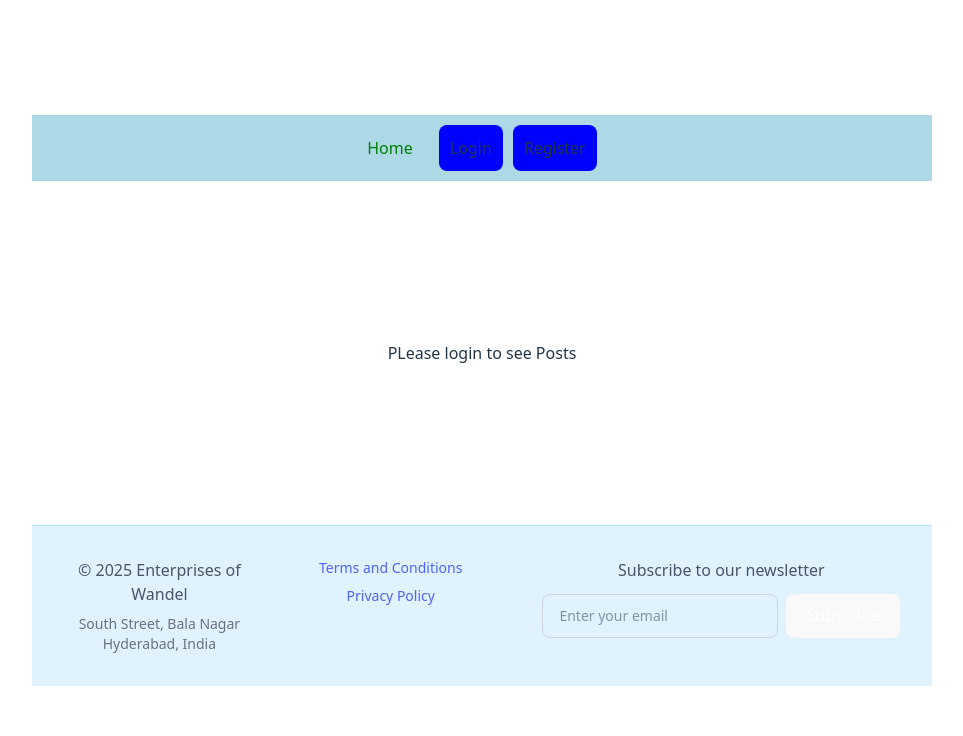
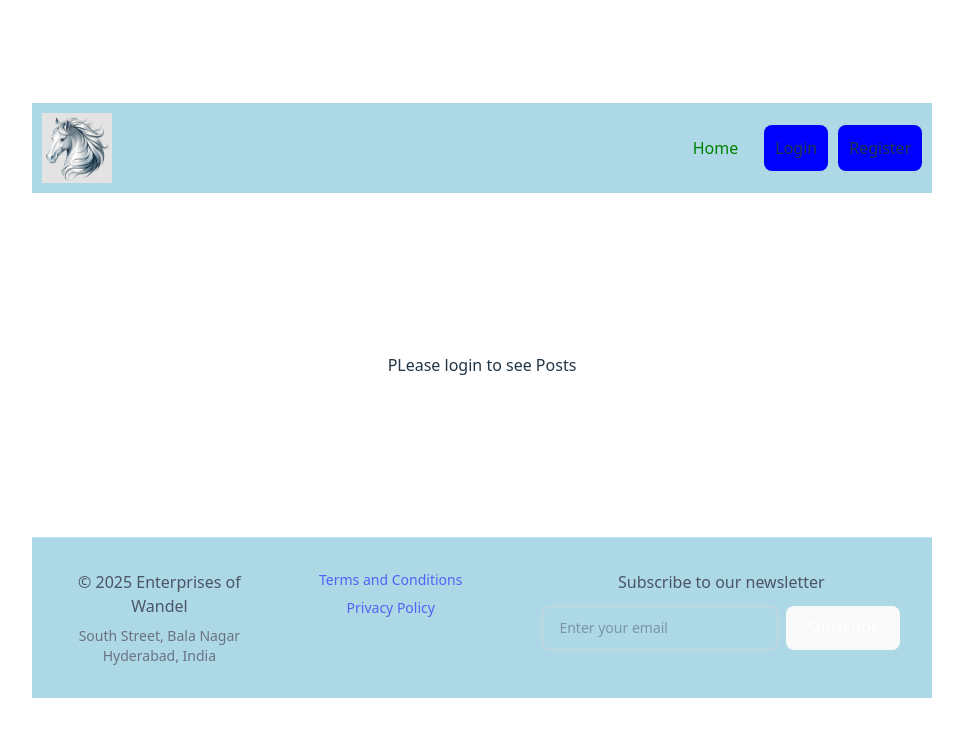
Before and after one commit to riversmountains007/blog-writer, a React (Vite) app: page / in a window 1280 px wide. Shown: the top 736 px of the page, without its empty margins (158-1121 px from the left). Built offline with nearby package versions, Linux system fonts and the light colour scheme; no server answers.

Commit message:
logo updated

```diff
--- a/src/components/Footer.jsx
+++ b/src/components/Footer.jsx
@@ -3,7 +3,7 @@ import { Link } from "react-router-dom";
 
 function Footer() {
   return (
-    <footer className="mt-40 w-full bg-sky-100 py-8 px-4 md:px-8 border-t border-sky-200">
+    <footer className="mt-40 w-full bg-[#ADD8E6] py-8 px-4 md:px-8 border-t border-sky-200">
   <div className="max-w-6xl mx-auto flex flex-col md:flex-row gap-8 md:gap-12">
     {/* Brand Info */}
     <div className="space-y-2 flex-1">
@@ -39,7 +39,7 @@ function Footer() {
         <input
           type="email"
           placeholder="Enter your email"
-          className="flex-1 rounded-lg border border-gray-300 px-4 py-2 text-sm focus:outline-none focus:ring-2 focus:ring-sky-500"
+          className="flex-1 rounded-lg border border-gray-300 px-4 py-2 text-sm focus:outline-none focus:ring-2 focus:ring-sky-500 text-gray-600"
         />
         <button className="bg-sky-600 hover:bg-sky-700 text-white px-4 py-2 rounded-lg text-sm transition-colors">
           Subscribe
--- a/src/components/Header.jsx
+++ b/src/components/Header.jsx
@@ -3,6 +3,7 @@ import { NavLink, useNavigate } from "react-router-dom";
 import { useSelector, useDispatch } from 'react-redux';
 import { logout } from '../RTK-Store/authSlice';
 import authService from "../appwrite/auth";
+import logo from "../../public/blog-writer-logo.jpg";
 
 function CustomNavlink({ to, end = false, children }) {
   return (
@@ -36,8 +37,16 @@ function Header() {
         padding: "10px",
         backgroundColor: "lightblue",
         marginBottom: "10rem",
+        display: "flex",
+        justifyContent: "space-between",
+        alignItems: "center",
       }}
     >
+      <span className=" max-w-[100px] mr-14">
+        <img src={logo} alt="Website Logo" width="70" height="50" />
+      </span>
+
+      <span>
         <CustomNavlink to="/" end={true}>
           Home
         </CustomNavlink>
@@ -46,26 +55,25 @@ function Header() {
           <>
             <CustomNavlink to="/allposts">All Posts</CustomNavlink>
             <CustomNavlink to="/addpost">Add Post</CustomNavlink>
-          <button
-           className="header-btns"
-            onClick={handleLogout}
-          >
+            <button className="header-btns" onClick={handleLogout}>
               Logout
             </button>
           </>
         ) : (
           <>
-          <button
-           className="header-btns" onClick={() => navigate("/login")} >
+            <button className="header-btns" onClick={() => navigate("/login")}>
               Login
             </button>
 
             <button
-           className="header-btns" onClick={() => navigate("/register")}>
+              className="header-btns"
+              onClick={() => navigate("/register")}
+            >
               Register
             </button>
           </>
         )}
+      </span>
     </nav>
   );
 }
--- a/src/pages/Login.jsx
+++ b/src/pages/Login.jsx
@@ -6,6 +6,8 @@ import authService from "../appwrite/auth"
 import {useForm} from "react-hook-form"
 import Input from '../components/Input'
 import Button from '../components/Button'
+import logo from "../../public/blog-writer-logo.jpg"
+
 
 function Login() {
     const navigate = useNavigate()
@@ -35,8 +37,7 @@ function Login() {
         <div className="mb-2 flex justify-center">
           <span className="inline-block w-full max-w-[100px]">
             <img
-              src="https://www.kindpng.com/picc/m/37-372099_horse-horse-icon-png-transparent-png.png
-                    "
+              src={logo}
               alt="Website Logo"
               width="150"
               height="50"
```
Also changed, not shown: public/blog-writer-logo.jpg (added). Lines whose indentation alone changed are shown as unchanged.
